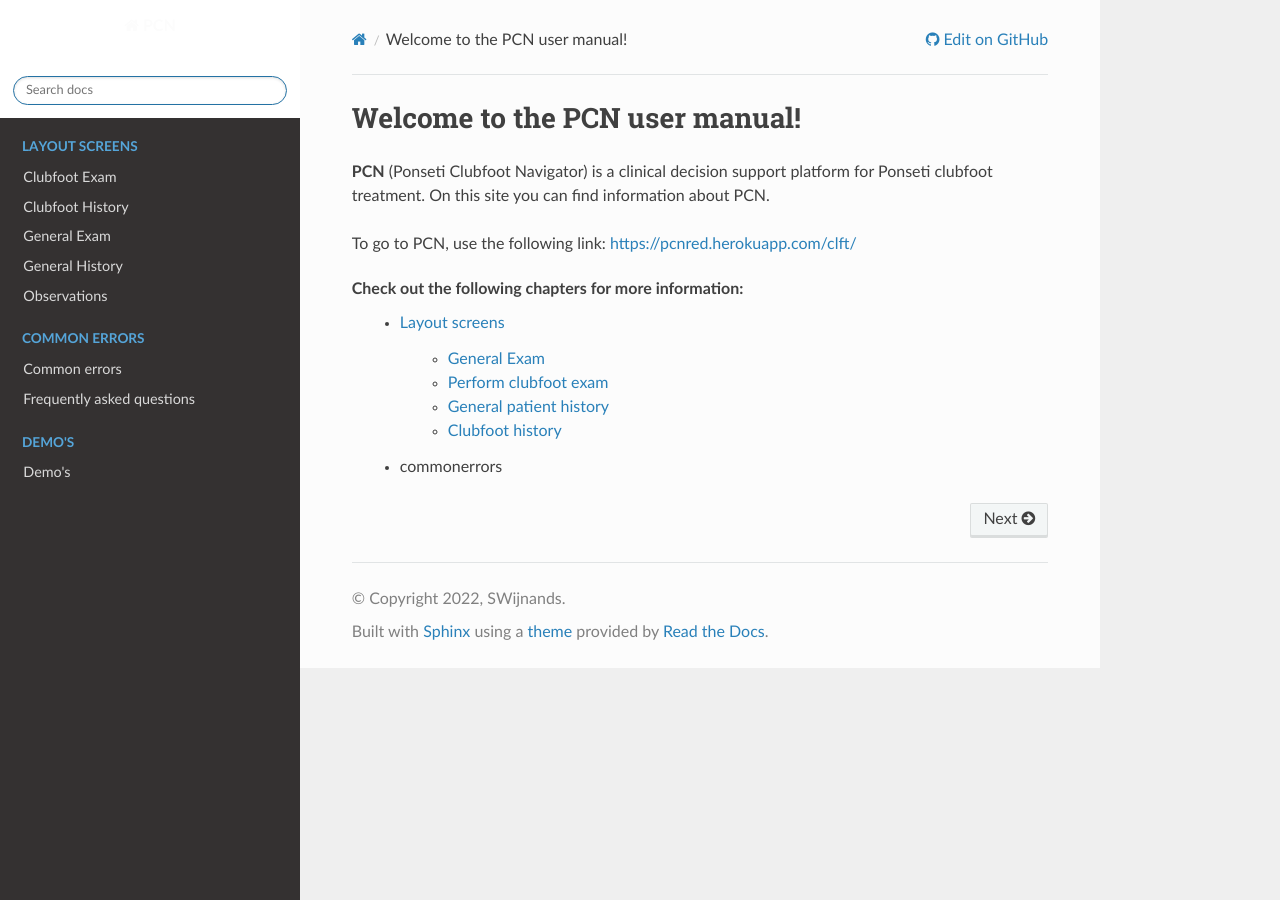
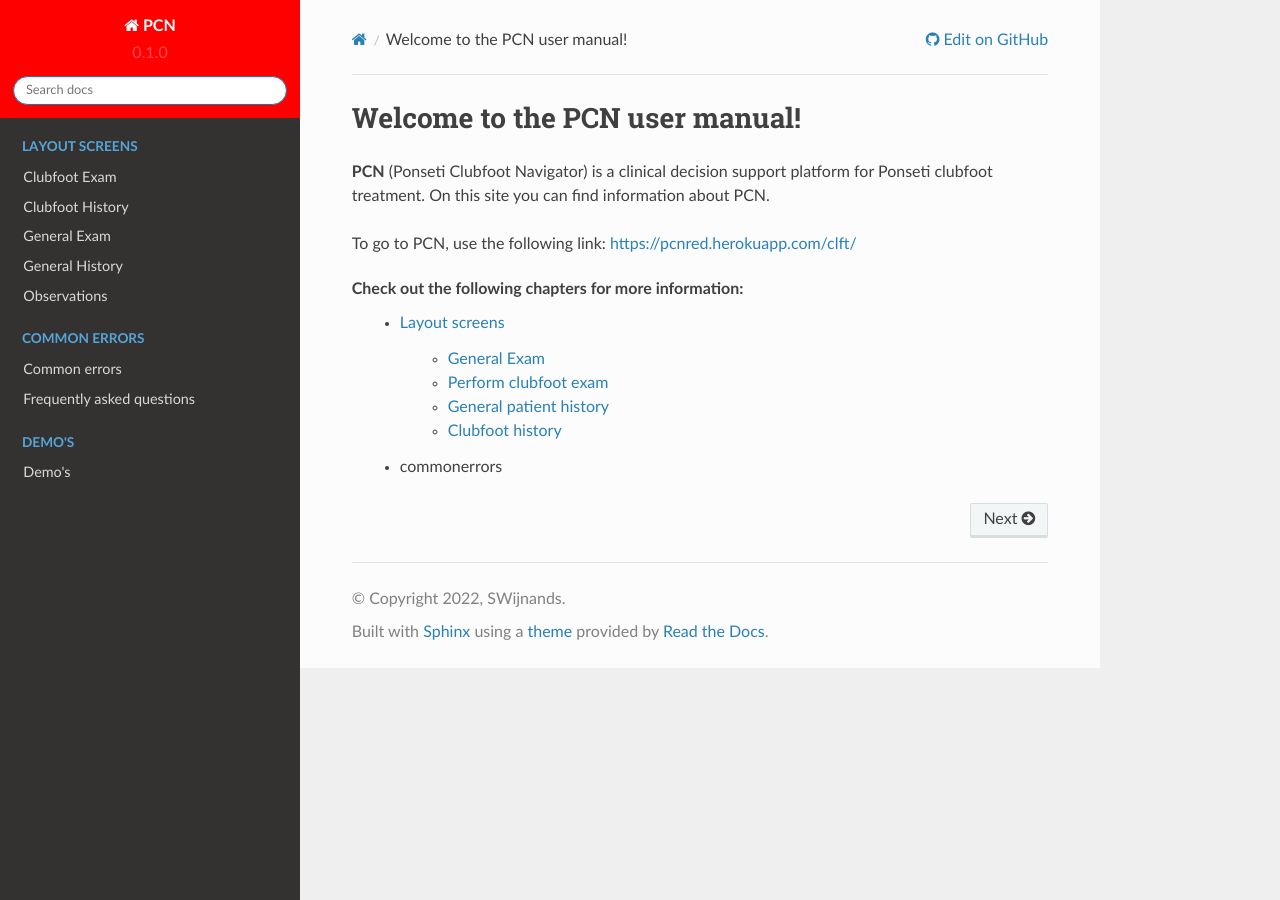
Before and after one commit to SWijnands01/PCN, a Sphinx documentation site: the page built from docs/source/index.rst, in a window 1280 px wide. Built offline with Sphinx 7.4.7 and the Read the Docs theme 2.0.0, drawn with Linux system fonts in a browser that asks for light colours.

Commit message:
Update conf.py

```diff
--- a/docs/source/conf.py
+++ b/docs/source/conf.py
@@ -32,7 +32,7 @@ templates_path = ['_templates']
 html_theme = 'sphinx_rtd_theme'
 
 html_theme_options = {
-    'style_nav_header_background': 'white',
+    'style_nav_header_background': 'red',
 }
 
 html_context = {
```
